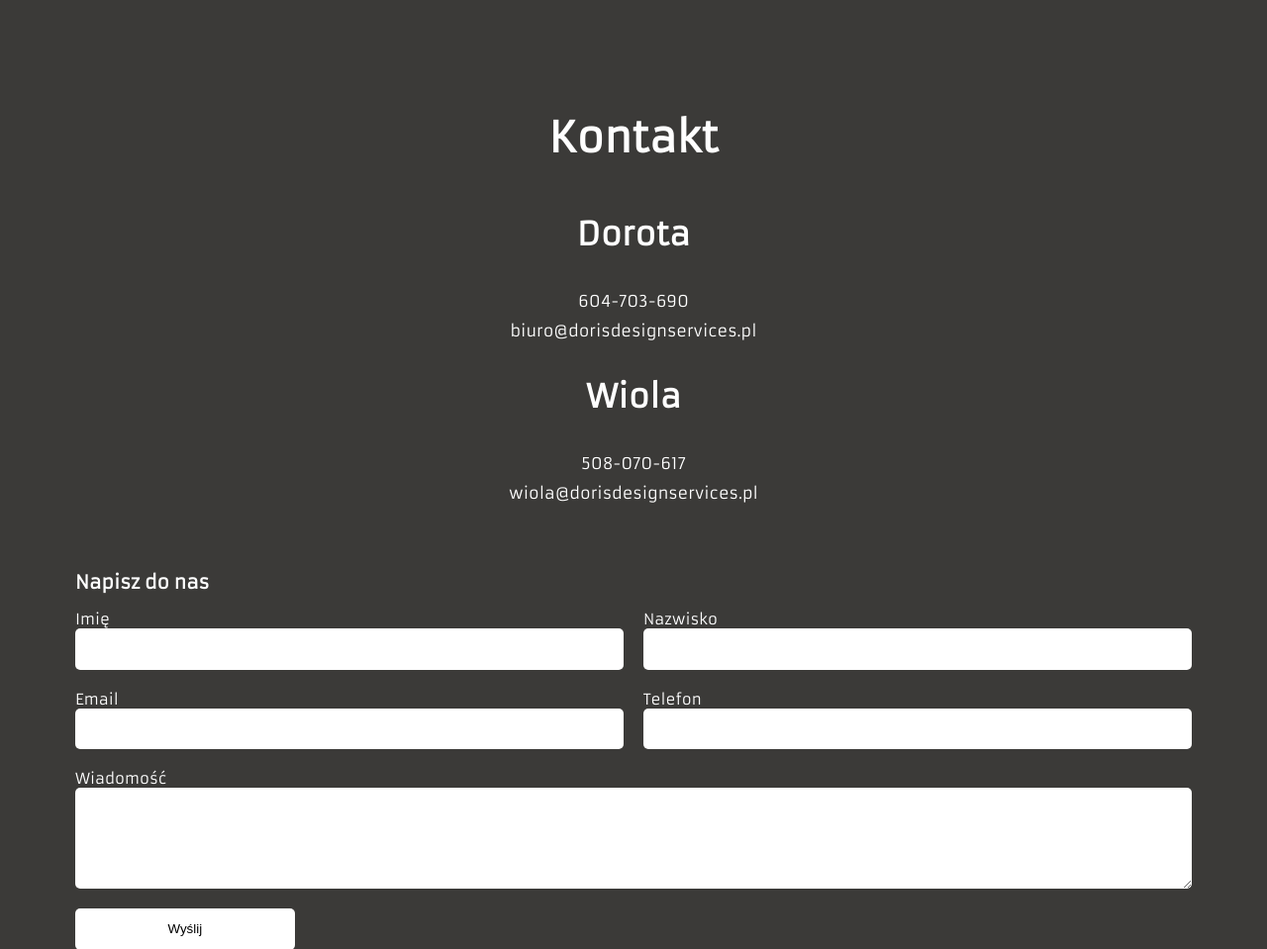
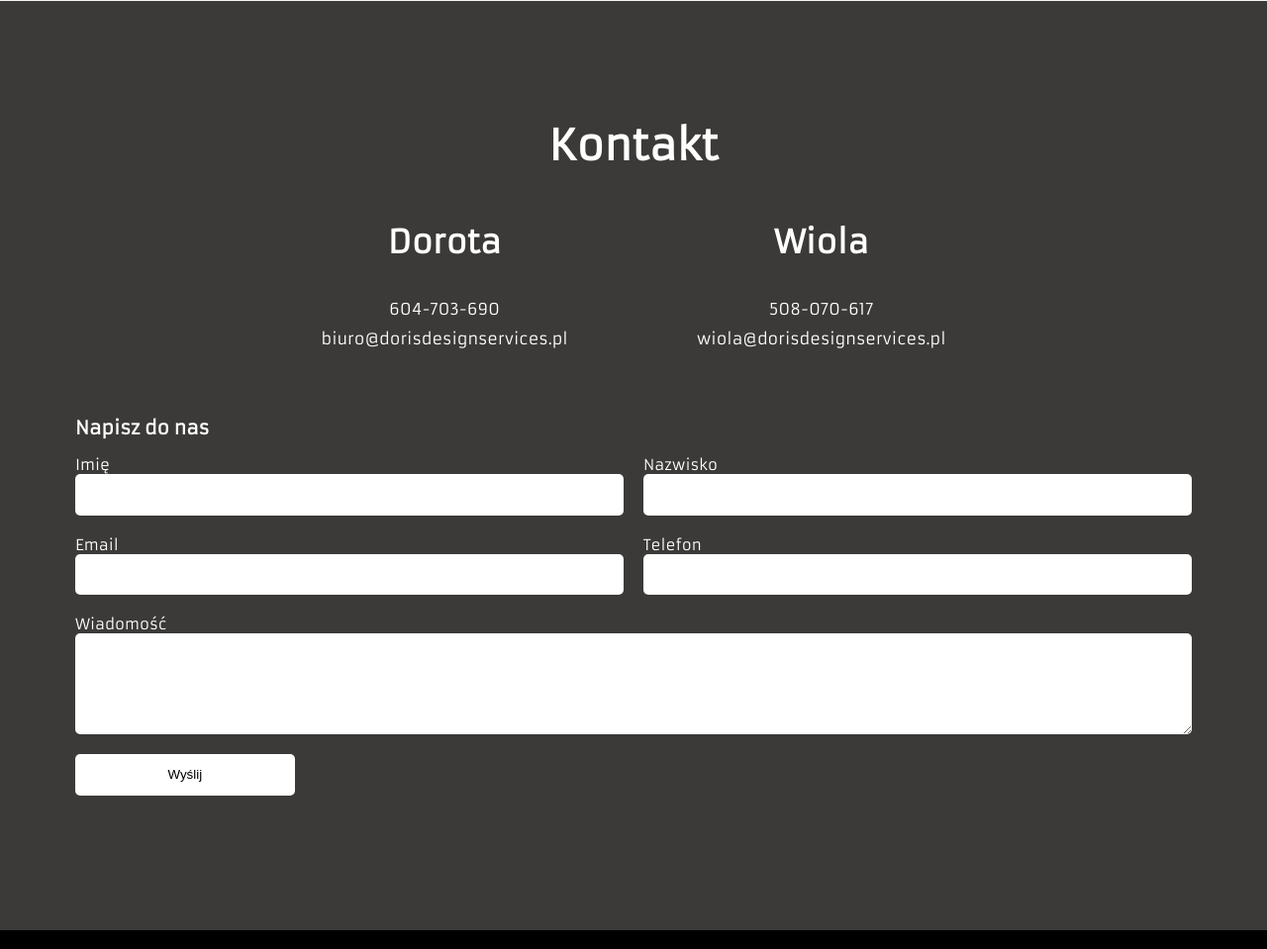
Before and after one commit to Perkos91/doris, a PHP site: page / in a window 1280 px wide. Shown: the part 2513-3472 px from the top of the page at 99% size. Run offline with PHP 8.4, Linux system fonts and the light colour scheme; some libraries are stand-ins or nearby versions.

```diff
--- a/index.html
+++ b/index.html
@@ -718,17 +718,22 @@
             <div class="container-form">
                 <h2>Kontakt</h2>
                 <div class="wrapper">
-                    <div class="company-info">
+                    <div class="contact-info">
+                        <div class="data-info">
                             <h3>Dorota</h3>
                             <ul>
                                 <li>604-703-690</li>
-                            <li>biuro@dorisdesignservices.pl</li>
+                                <li><a href="mailto:biuro@dorisdesignservices.pl">biuro@dorisdesignservices.pl</a></li>
                             </ul>
+                        </div>
+                        <div class="data-info">
                             <h3>Wiola</h3>
                             <ul>
                                 <li>508-070-617</li>
-                            <li>wiola@dorisdesignservices.pl</li>
+                                <li><a href="wiola@dorisdesignservices.pl">wiola@dorisdesignservices.pl</a></li>
                             </ul>
+                        </div>
+
                     </div>
                     <div class="contact-form">
                         <h3>Napisz do nas</h3>
--- a/script.js
+++ b/script.js
@@ -158,9 +158,9 @@ Array.from(links).forEach(link => {
             this.classList.remove('active');
         } else {
             console.log(this.name)
-            // itemID.style.display = "flex";
+            itemID.style.display = "flex";
             // $('body').attr('overflow', 'hidden');
-            itemID.classList.add('active');
+            // itemID.classList.add('active');
             // this.classList.add('active');
             $(".description-project").show();
             // item.classList.add('stop');
--- a/style.css
+++ b/style.css
@@ -87,7 +87,8 @@ body {
 }
 
 .active-link {
-    border-bottom: 2px solid black;
+    border-bottom: 2px solid #E49130;
+    color: #E49130;
 }
 
 .nav-links::after {
@@ -208,6 +209,12 @@ body {
     grid-template-columns: 1fr;
     margin: 0 10px;
 
+}
+
+.akapit {
+    color: #E49130;
+    font-weight: bold;
+    font-size: 22px;
 }
 
 h1 {
@@ -513,7 +520,12 @@ p {
     padding: 0 20px;
 }
 
-.company-info ul {
+.contact-info {
+    display: flex;
+    justify-content: center;
+}
+
+.contact-info ul {
     list-style: none;
     padding: 0;
 }
@@ -522,19 +534,33 @@ p {
     padding: 1em;
 }
 
-.company-info h3,
-.company-info ul {
+.contact-info h3,
+.contact-info ul {
     text-align: center;
     margin: 0 0 1rem 0;
 }
 
-.company-info ul li {
+.contact-info ul li {
     padding: 5px;
 }
 
-.company-info h3 {
+.contact-info h3 {
     font-size: 2rem;
 }
+
+.data-info {
+    padding: 0 60px;
+}
+
+.data-info a {
+    text-decoration: none;
+    color: #fff;
+}
+
+.data-info a:hover {
+    color: #E49130
+}
+
 
 /* .............FORM Styles..................*/
 .contact-form form {
```
Lines whose indentation alone changed are shown as unchanged.
